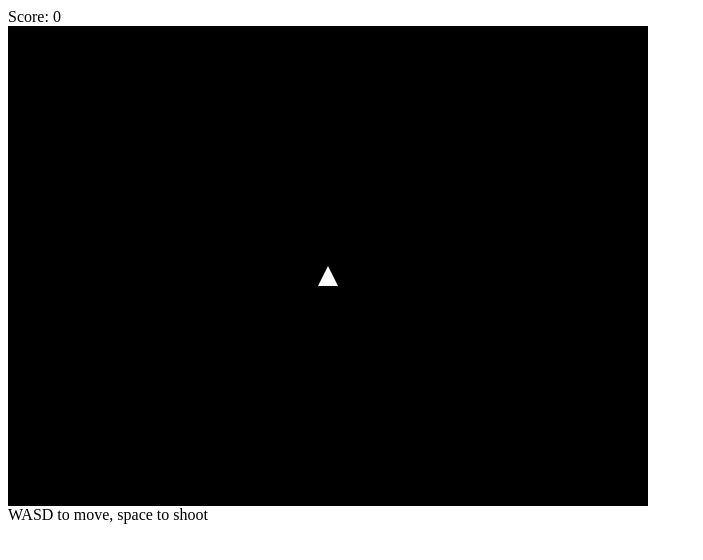
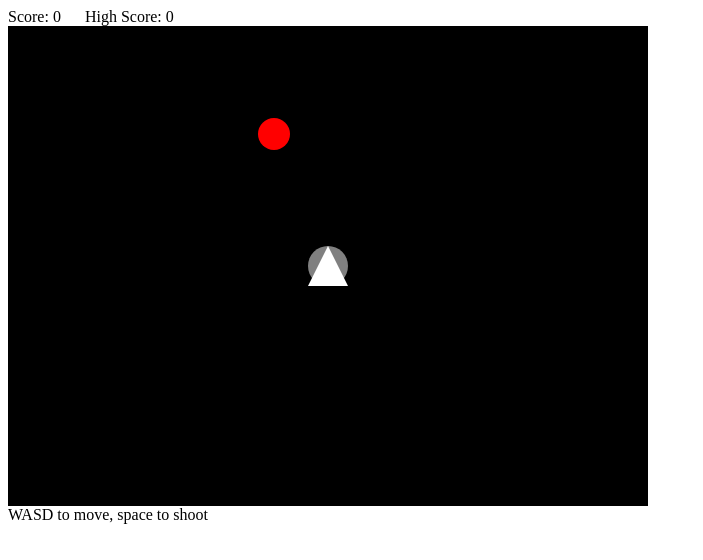
Before and after one commit to simondiep/space-shooter, a plain HTML site: page index.html in a window 1280 px wide. Shown: the whole page, without its empty margins (0-703 px from the left). Drawn offline with Linux system fonts and the light colour scheme.

Commit message:
Added enemies

```diff
--- a/index.html
+++ b/index.html
@@ -2,16 +2,27 @@
   let canvas;
   let context;
   let player;
-  let projectiles = [];
+  let enemies;
+  let projectiles;
   let score;
-
-  const PROJECTILE_SIZE = 5;
-  const PROJECTILE_SPEED = 5;
+  let highScore = 0;
 
   window.onload = function() {
-    score = 0;
     canvas = document.getElementById('canvas');
     context = canvas.getContext('2d');
+    initializeGame();
+
+    window.addEventListener('keydown', keyDownHandler);
+    window.addEventListener('keyup', keyUpHandler);
+
+    setInterval(()=>requestAnimationFrame(update), 1000/60);
+
+    setInterval(()=>requestAnimationFrame(spawnEnemy), 1000);
+  }
+
+  function initializeGame() {
+    score = 0;
+    document.getElementById('scoreLabel').innerHTML = score;
     player = {
       x: canvas.width/2,
       y: canvas.height/2,
@@ -20,55 +31,134 @@
       topSpeed: 10,
       vx: 0,
       vy: 0,
-    }
+      projectileSize: 5,
+      projectileSpeed: 5,
+    };
+    enemies = [];
+    projectiles = [];
+  }
 
-    window.addEventListener('keydown', keyDownHandler);
-    window.addEventListener('keyup', keyUpHandler);
+  function getRandomNumber(min, max) {
+      return Math.floor(Math.random() * (max - min + 1)) + min;
+  }
 
-    setInterval(()=>requestAnimationFrame(update), 1000/30);
+  function spawnEnemy() {
+    enemies.push({
+      x: getRandomNumber(0, canvas.width),
+      y: -10,
+      vy: getRandomNumber(2, 7),
+      size: getRandomNumber(10, 40),
+    });
   }
 
   function update() {
     context.fillStyle = 'black';
     context.fillRect(0,0,canvas.width,canvas.height);
 
+    // Clean up enemies
+    enemies = enemies.filter(function(enemy) {
+      if (enemy.y <= canvas.height) {
+        return true;
+      }
+    });
+
     // Clean up projectiles
     projectiles = projectiles.filter(function(projectile) {
       if (projectile.y >= 0) {
         return true;
       }
-      score++;
     });
 
     // Move and draw projectiles
     context.fillStyle = 'blue';
     for (const projectile of projectiles) {
-      projectile.y -= PROJECTILE_SPEED;
+      projectile.y -= player.projectileSpeed;
       context.beginPath();
-      context.arc(projectile.x, projectile.y, PROJECTILE_SIZE, 0, 2*Math.PI);
+      context.arc(projectile.x, projectile.y, projectile.size, 0, 2*Math.PI);
       context.closePath();
       context.fill();
     }
 
     // Player
-    player.x += player.vx;
-    player.y += player.vy;
+    if (player.x + player.vx > 0 && player.x + player.vx < canvas.width) {
+      player.x += player.vx;
+    }
+    if (player.y + player.vy > 0 && player.y + player.vy < canvas.height) {
+      player.y += player.vy;
+    }
 
+    context.fillStyle = 'gray';
+    context.beginPath();
+    context.arc(player.x, player.y, player.size, 0, 2*Math.PI);
+    context.closePath();
+    context.fill();
     context.fillStyle = 'white';
     context.beginPath();
-    context.moveTo(player.x, player.y);
-    context.lineTo(player.x - player.size/2, player.y + player.size);
-    context.lineTo(player.x + player.size/2, player.y + player.size);
+    context.moveTo(player.x, player.y - player.size);
+    context.lineTo(player.x - player.size, player.y + player.size);
+    context.lineTo(player.x + player.size, player.y + player.size);
     context.closePath();
     context.fill();
 
-    document.getElementById('scoreLabel').innerHTML = score;
+    // Move and draw enemies
+    context.fillStyle = 'red';
+    for (let enemyIndex = enemies.length -1; enemyIndex >= 0; enemyIndex--) {
+      const enemy = enemies[enemyIndex];
+      enemy.y += enemy.vy;
+
+      // check for collision of player
+      if (hasCollided(player, enemy)) {
+        context.fillStyle = 'red';
+        context.fillRect(0,0,canvas.width,canvas.height);
+
+        initializeGame();
+        return;
+      }
+
+      let hasBeenDestroyed = false;
+      // check for collision of projectile
+      for (let projIndex = projectiles.length -1; projIndex >= 0; projIndex--) {
+        const projectile = projectiles[projIndex];
+        if (hasCollided(projectile, enemy)) {
+          // Remove enemy
+          enemies.splice(enemyIndex, 1);
+          // Remove projectile
+          projectiles.splice(projIndex, 1);
+          hasBeenDestroyed = true;
+          score++;
+          document.getElementById('scoreLabel').innerHTML = score;
+          if (score > highScore) {
+            highScore = score;
+            document.getElementById('highScoreLabel').innerHTML = highScore;
+          }
+          break;
+        }
+      }
+
+      if (!hasBeenDestroyed) {
+        context.beginPath();
+        context.arc(enemy.x, enemy.y, enemy.size, 0, 2*Math.PI);
+        context.closePath();
+        context.fill();
+      }
+    }
+  }
+
+  function hasCollided(obj1, obj2) {
+    const dx = obj1.x - obj2.x;
+    const dy = obj1.y - obj2.y;
+    const distance = Math.sqrt(dx*dx + dy*dy);
+    return distance < (obj1.size + obj2.size);
   }
 
   function keyDownHandler(event) {
     switch (event.keyCode) {
       case 32: // Space
-        projectiles.push({x: player.x, y: player.y});
+        projectiles.push({
+          x: player.x,
+          y: player.y,
+          size: player.projectileSize,
+        });
         break;
       case 87: // W
         if (player.vy > -player.topSpeed) {
@@ -110,9 +200,20 @@
     }
   }
 </script>
+<style type="text/css">
+  label {
+    display: inlineBlock;
+  }
+</style>
 <div>
+<label>
   Score:
-  <div id="scoreLabel" style="display:inline-block"></div>
+  <label id="scoreLabel"></label>
+</label>
+<label style="padding-left: 20px">
+  High Score:
+  <label id="highScoreLabel">0</label>
+</label>
 </div>
 <canvas id="canvas" width=640 height=480></canvas>
 <div>WASD to move, space to shoot</div>
```
